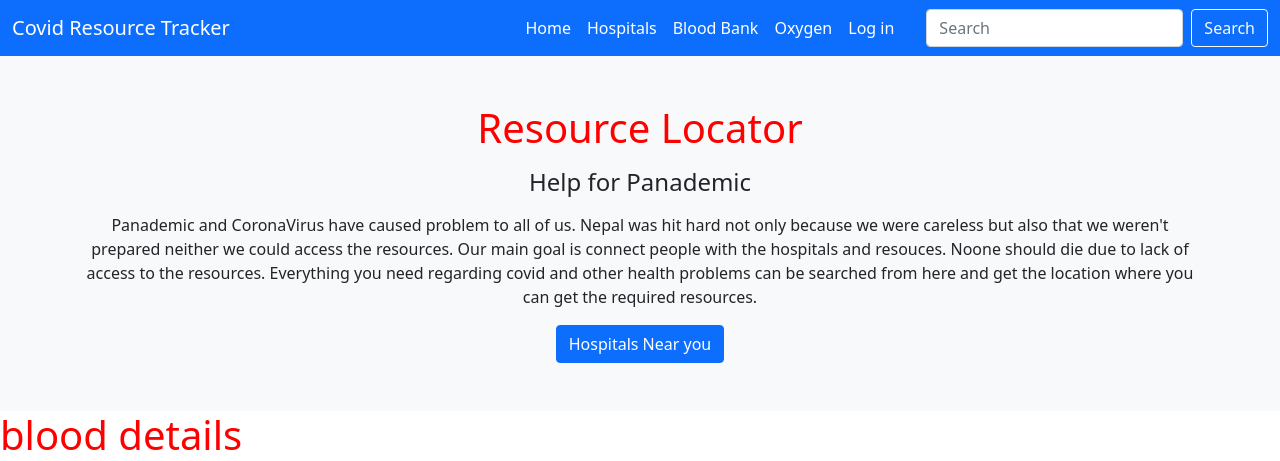
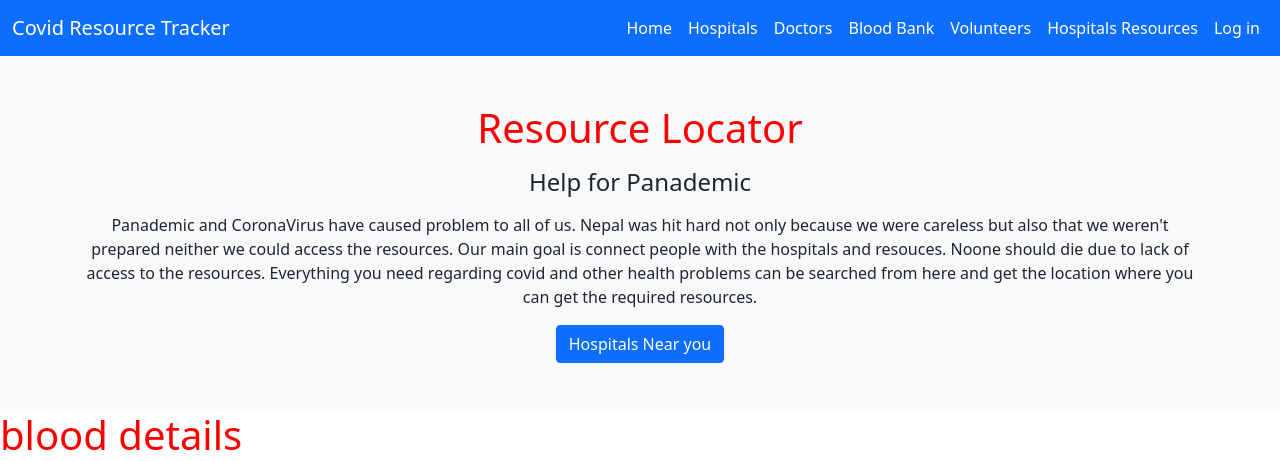
Before and after one commit to Maadaan/resouce_tracking, a Django app: page /blood_detail/1/ in a window 1280 px wide. Shown: the top 461 px of the page. Run offline with Django 3.2, Linux system fonts and the light colour scheme; data comes from the database, SQL or seed files in the repository.

Commit message:
added urls in navbar

```diff
--- a/apps/templates/apps/navbar.html
+++ b/apps/templates/apps/navbar.html
@@ -2,32 +2,41 @@
     <nav class="navbar navbar-expand-lg navbar-dark bg-primary">
         <div class="container-fluid">
             <a class="navbar-brand" href="#">Covid Resource Tracker</a>
-          <button class="navbar-toggler" type="button" data-bs-toggle="collapse" data-bs-target="#navbarTogglerDemo01" aria-controls="navbarTogglerDemo01" aria-expanded="false" aria-label="Toggle navigation">
+            <button class="navbar-toggler" type="button" data-bs-toggle="collapse" data-bs-target="#navbarTogglerDemo01"
+                    aria-controls="navbarTogglerDemo01" aria-expanded="false" aria-label="Toggle navigation">
                 <span class="navbar-toggler-icon"></span>
             </button>
 
             <div class="collapse navbar-collapse" id="navbarTogglerDemo01">
                 <ul class="navbar-nav ms-auto mb-2 mb-lg-0 text-right">
                     <li class="nav-item">
-                <a class="nav-link active" aria-current="page" href="#">Home</a>
+                        <a class="nav-link active" aria-current="page" href="{% url 'dashboard' %}">Home</a>
+                    </li>
+
+                    <li class="nav-item">
+                        <a class="nav-link active" aria-current="page" href="{% url 'hospital_list' %}">Hospitals</a>
+                    </li>
+
+                    <li class="nav-item">
+                        <a class="nav-link active" aria-current="page" href="{% url 'doctor_list' %}">Doctors</a>
+                    </li>
+
+                    <li class="nav-item">
+                        <a class="nav-link active" aria-current="page" href="{% url 'blood_list' %}">Blood Bank</a>
                     </li>
                     <li class="nav-item">
-                <a class="nav-link active" aria-current="page" href="#">Hospitals</a>
+                        <a class="nav-link active" aria-current="page" href="{% url 'volunteer_list' %}">Volunteers</a>
                     </li>
+
                     <li class="nav-item">
-                <a class="nav-link active" aria-current="page" href="#">Blood Bank</a>
-              </li>
-              <li class="nav-item">
-                <a class="nav-link active" aria-current="page" href="#">Oxygen</a>
+                        <a class="nav-link active" aria-current="page" href="{% url 'hospital_related_list' %}">Hospitals
+                            Resources</a>
                     </li>
                     <li class="nav-item">
                         <a class="nav-link active" aria-current="page" href="#">Log in</a>
                     </li>
                 </ul>
-            <form class="d-flex">
-              <input class="form-control me-2 ms-4" type="search" placeholder="Search" aria-label="Search">
-              <button class="btn btn-outline-light" type="submit">Search</button>
-            </form>
+
             </div>
         </div>
     </nav>
@@ -37,9 +46,12 @@
         <h1 class="mb-3">Resource Locator</h1>
         <h4 class="mb-3">Help for Panademic</h4>
         <div class="container">
-      <p class="mb-3">Panademic and CoronaVirus have caused problem to all of us. Nepal was hit hard not only because we were careless but also
-          that we weren't prepared neither we could access the resources. Our main goal is connect people with the hospitals and resouces. Noone should die
-          due to lack of access to the resources. Everything you need regarding covid and other health problems can be searched from here and get
+            <p class="mb-3">Panademic and CoronaVirus have caused problem to all of us. Nepal was hit hard not only
+                because we were careless but also
+                that we weren't prepared neither we could access the resources. Our main goal is connect people with the
+                hospitals and resouces. Noone should die
+                due to lack of access to the resources. Everything you need regarding covid and other health problems
+                can be searched from here and get
                 the location where you can get the required resources.
             </p>
         </div>
@@ -55,7 +67,7 @@ Hospitals Near you
         </a>
 
         <!-- Collapsed content -->
-<div class="collapse mt-3 scroll-section" id="collapseWithScrollbar"  style="max-width: 500px">
+        <div class="collapse mt-3 scroll-section" id="collapseWithScrollbar" style="max-width: 500px">
             Hospital are here
         </div>
     </div>
```
Lines whose indentation alone changed are shown as unchanged.
